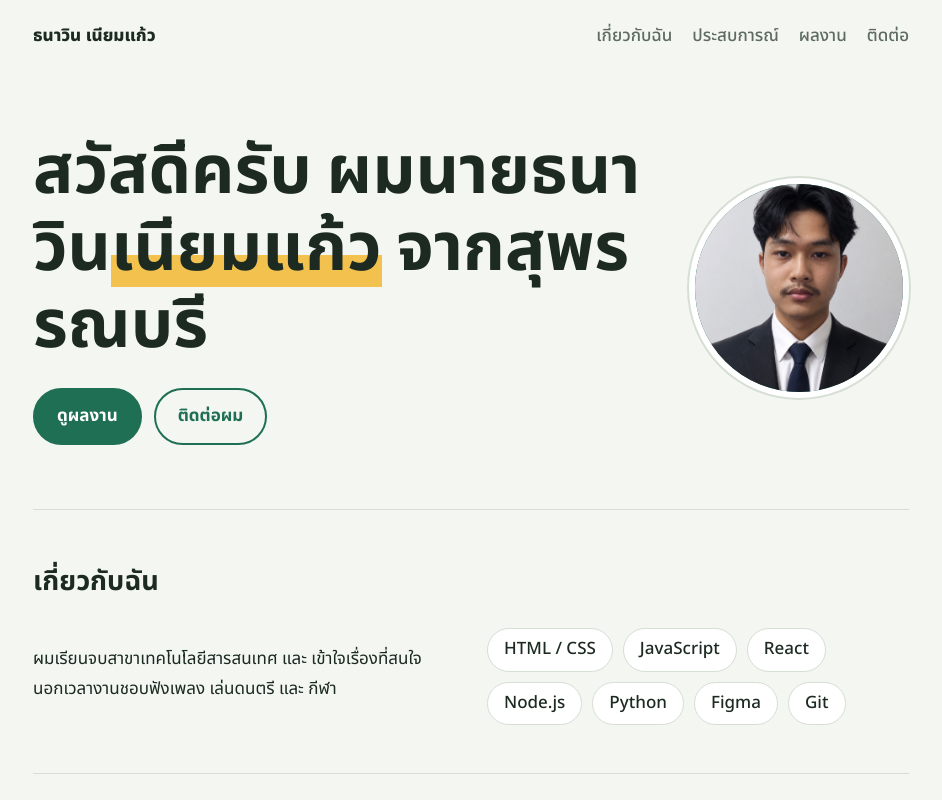
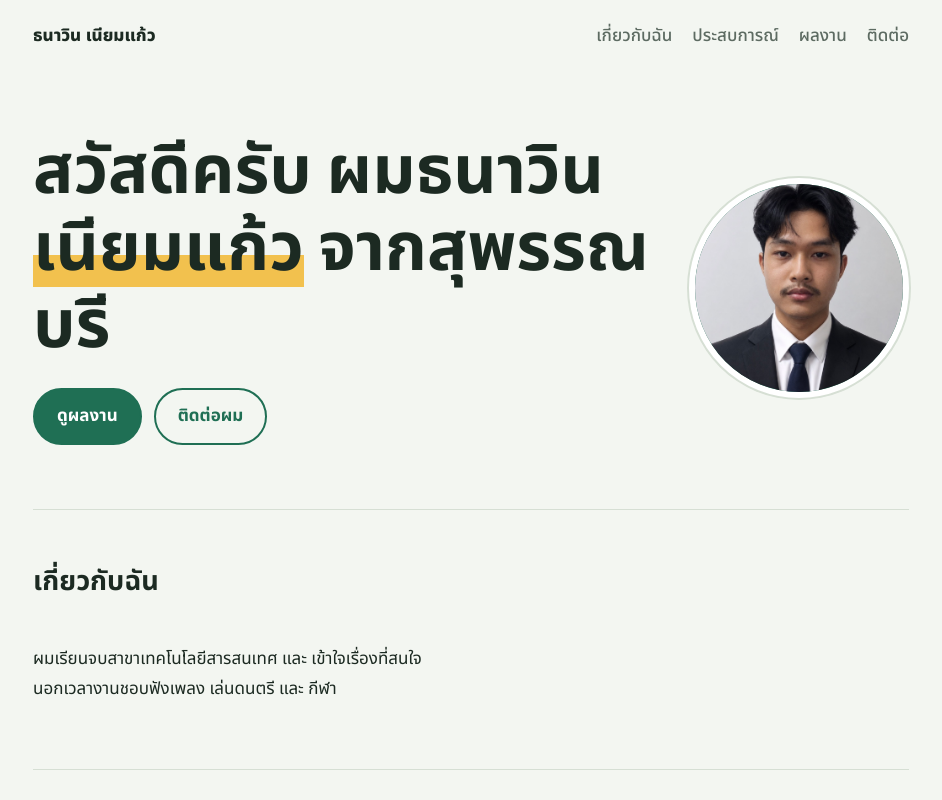
Before and after one commit to neiymkaewthnawin-ai/portfolio-Toon, a plain HTML site: page index.html in a window 1280 px wide. Shown: the top 800 px of the page, without its empty margins (169-1111 px from the left). Drawn offline with Linux system fonts and the light colour scheme.

Commit message:
Update index.html

```diff
--- a/index.html
+++ b/index.html
@@ -69,7 +69,7 @@ footer{padding:30px 0 40px;color:var(--muted);font-size:.9rem;border-top:1px sol
 
   <header class="hero">
     <div>
-      <h1>สวัสดีครับ ผมนายธนาวิน<span>เนียมแก้ว</span> จากสุพรรณบรี</h1>
+      <h1>สวัสดีครับ ผมธนาวิน<span>เนียมแก้ว</span> จากสุพรรณบรี</h1>
       <p></p>
       <div class="btns">
         <a class="btn p" href="#projects">ดูผลงาน</a>
@@ -87,9 +87,6 @@ footer{padding:30px 0 40px;color:var(--muted);font-size:.9rem;border-top:1px sol
     <div class="about">
       <p>ผมเรียนจบสาขาเทคโนโลยีสารสนเทศ และ เข้าใจเรื่องที่สนใจ นอกเวลางานชอบฟังเพลง เล่นดนตรี และ กีฬา</p>
       <div>
-        <ul class="skills">
-          <li>HTML / CSS</li><li>JavaScript</li><li>React</li><li>Node.js</li><li>Python</li><li>Figma</li><li>Git</li>
-        </ul>
       </div>
     </div>
   </section>
```
